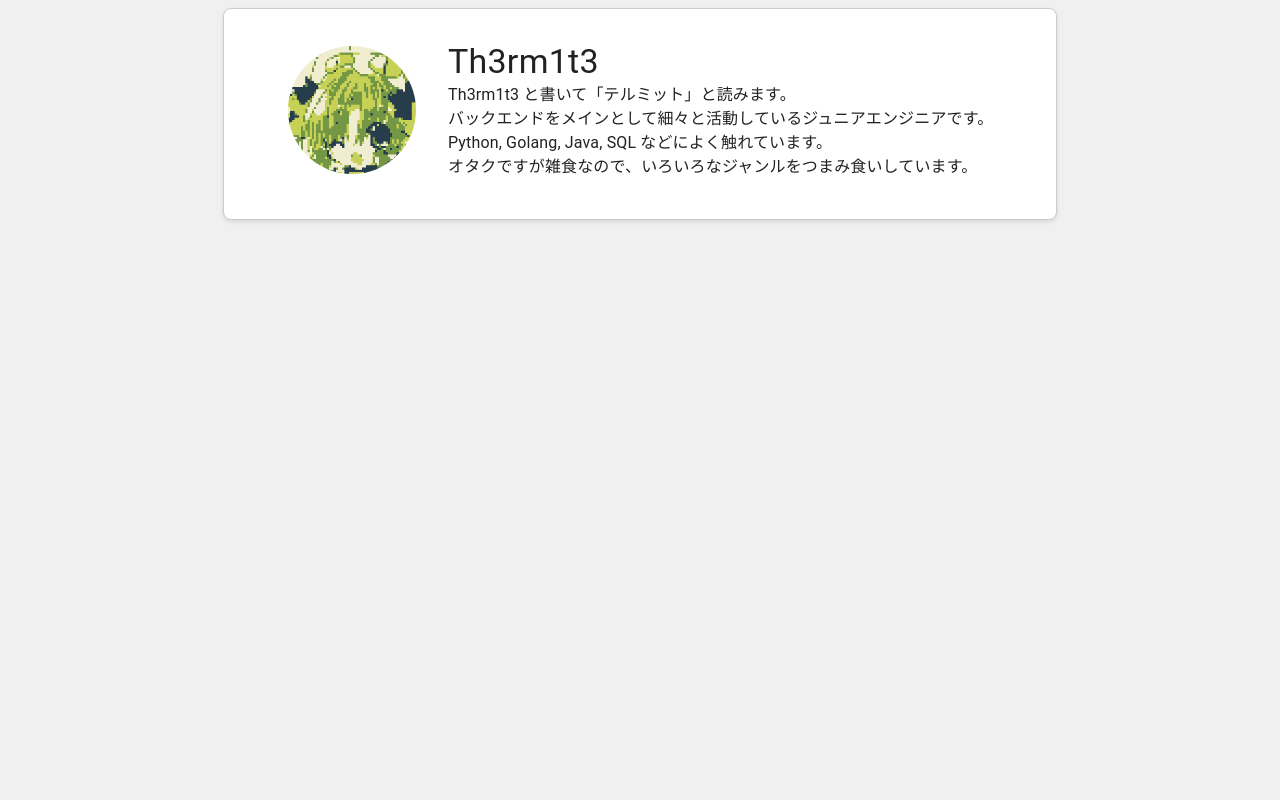
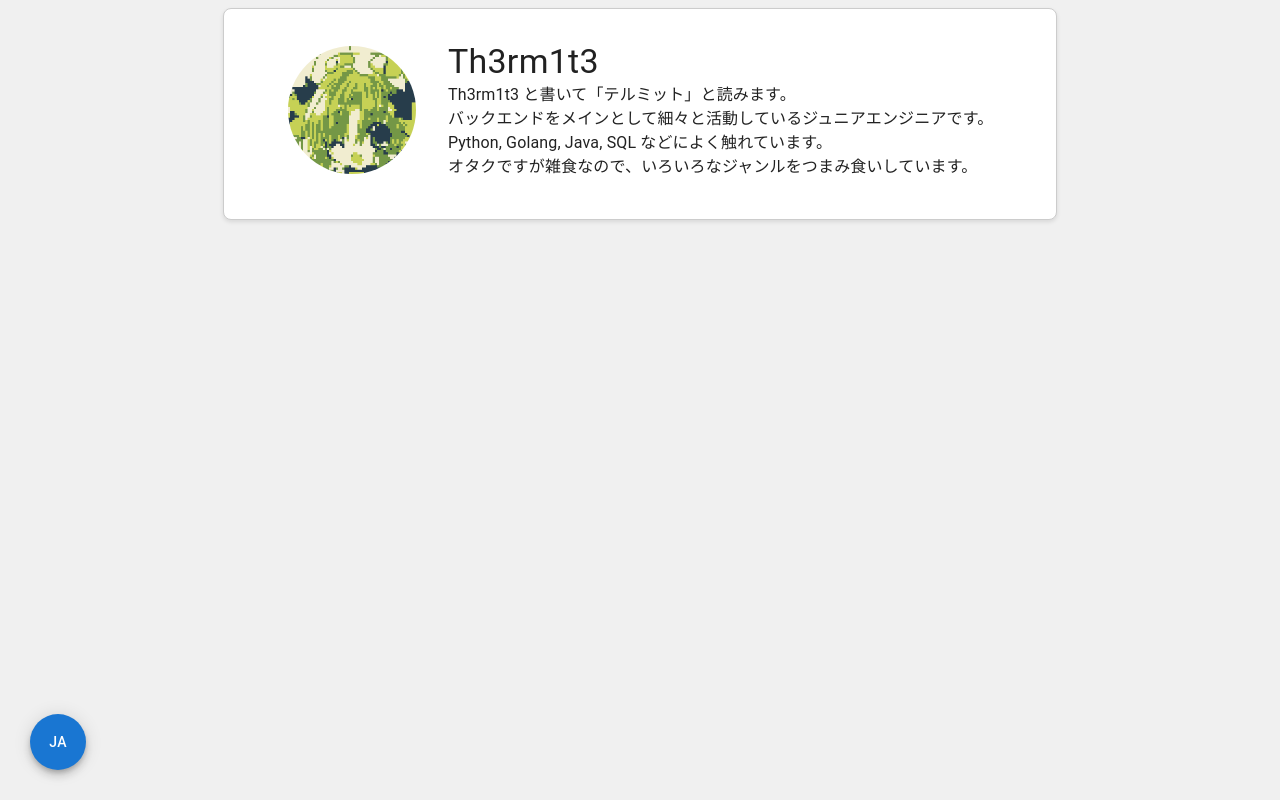
Before and after one commit to Th3rm1t0/th3rm1t3.net, a React (Vite) app in the folder frontend/: page / in a window 1280 px wide. Built offline with nearby package versions, Linux system fonts and the light colour scheme.

Commit message:
言語変更ボタンを追加

```diff
--- a/frontend/src/assets/app/App.tsx
+++ b/frontend/src/assets/app/App.tsx
@@ -1,15 +1,36 @@
 import './App.css'
-import { Container } from '@mui/material'
+import { Box, Fab, Container } from '@mui/material'
 import { Profile } from './profile/Profile'
 import { useState } from 'react'
 
 export const App = () => {
-  const [lang, _] = useState<"ja"|"en">("ja")
+  const [lang, setLang] = useState<"ja"|"en">("ja")
+
+  const changeLang = () => {
+    if (lang === "ja") {
+      setLang("en")
+    } else {
+      setLang("ja")
+    }
+  }
+
   return (
     <>
       <Container>
         <Profile lang={lang}/>
       </Container>
+      <Box
+        sx={{
+          position: 'fixed',
+          bottom: 30,
+          left: 30,
+          zIndex: 1000,
+        }}
+      >
+        <Fab color="primary" aria-label="home" onClick={changeLang}>
+          {lang}
+        </Fab>
+      </Box>
     </>
   )
 }
```
Also changed, not shown: frontend/src/assets/app/App.css (line endings or trailing spaces).
